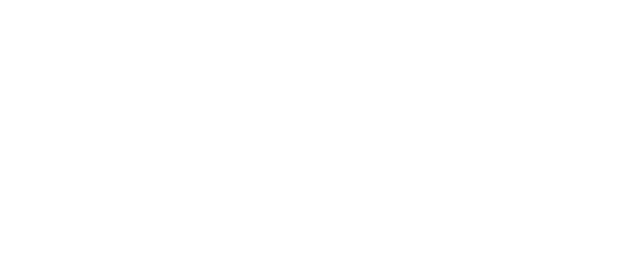
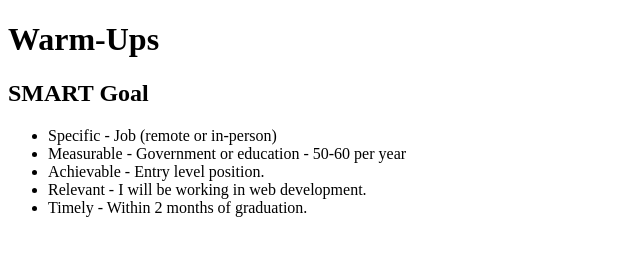
Before and after one commit to johngbarber/codeup-web-exercises, a website: page warm-ups/warmUps.html in a window 1280 px wide. Shown: the whole page, without its empty margins (0-640 px from the left). Drawn offline with Linux system fonts and the light colour scheme.

Commit message:
monday morning initial commit

```diff
--- a/warm-ups/warmUps.html
+++ b/warm-ups/warmUps.html
@@ -6,5 +6,18 @@
 </head>
 <body>
 <script src="warmUps.js"></script>
+  <h1>Warm-Ups</h1>
+    <p>
+      <h2>SMART Goal</h2>
+      <ul>
+        <li>Specific - Job (remote or in-person)</li>
+        <li>Measurable - Government or education - 50-60 per year</li>
+        <li>Achievable - Entry level position.</li>
+        <li>Relevant - I will be working in web development.</li>
+        <li>Timely - Within 2 months of graduation.</li>
+
+</ul>
+    </p>
 </body>
+
 </html>
```
Also changed, not shown: js/messing around.js (line endings or trailing spaces).
